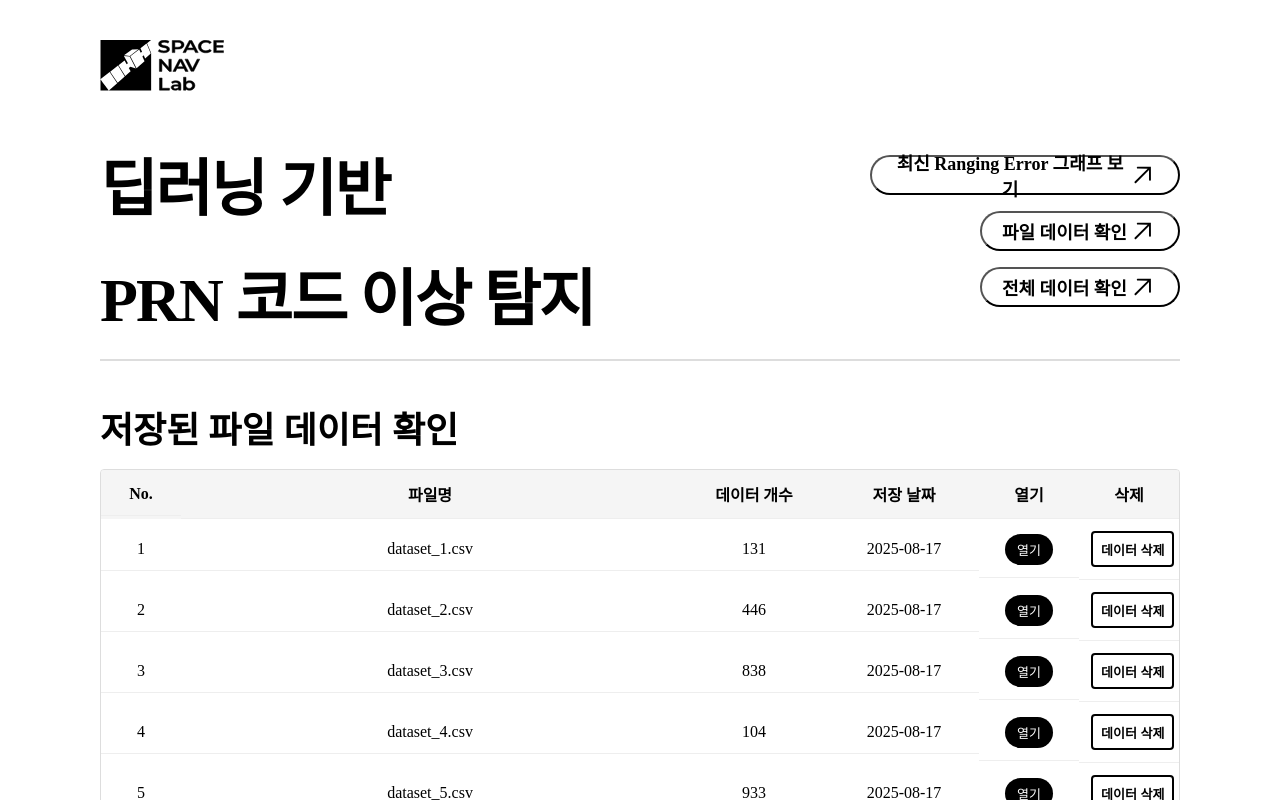
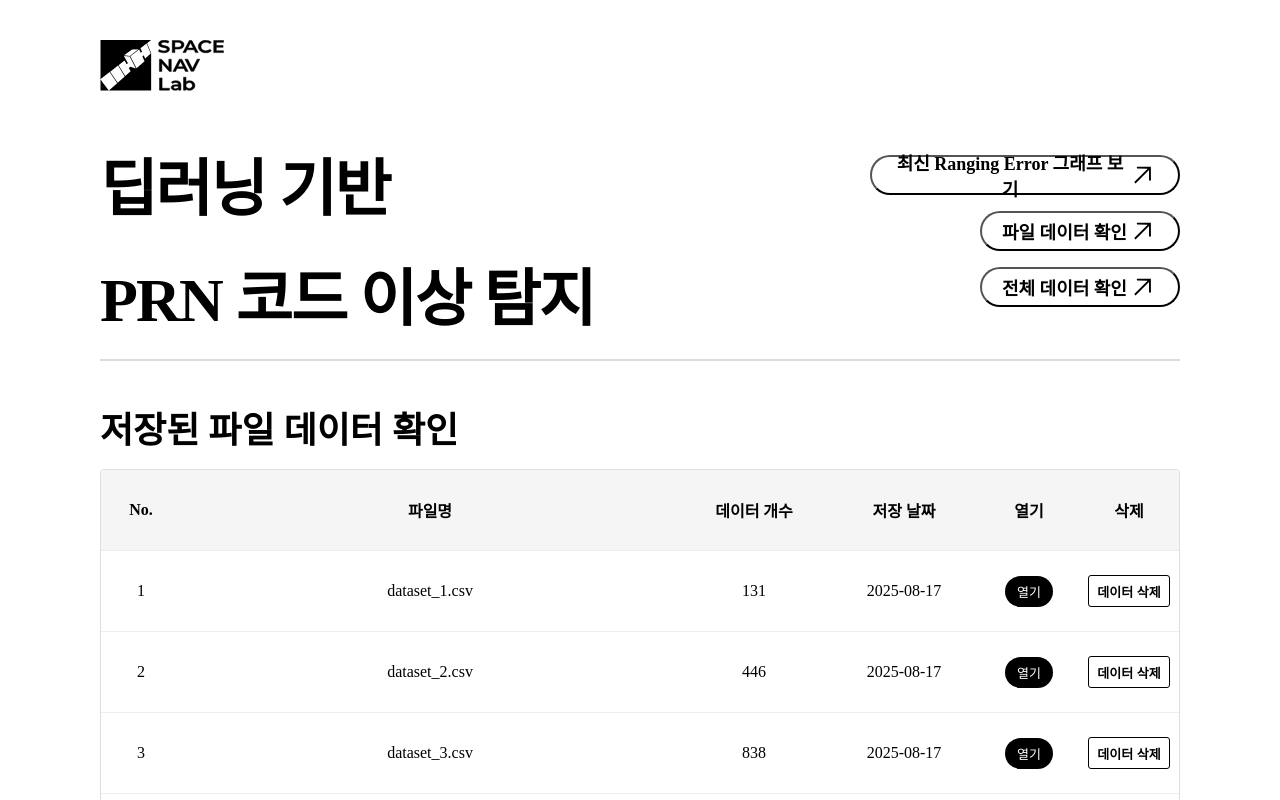
Before and after one commit to Naymium/FrontEnd, a React (Vite) app in the folder vite-project/: page /filedata in a window 1280 px wide. Shown: the top 800 px of the page. Built offline with nearby package versions, Linux system fonts and the light colour scheme.

Commit message:
[MODIFY] file data minor fix

```diff
--- a/vite-project/src/CSS/AbnormalGraph.css
+++ b/vite-project/src/CSS/AbnormalGraph.css
@@ -2,13 +2,7 @@
   margin-left: 100px;
   margin-right: 100px;
   margin-top: 40px;
-  position: relative; /* ✅ 기준 설정 */
-}
-
-.abnormal-section-divider {
-  border-top: 2px solid #ddd;
-  margin-top: 40px;
-  margin-bottom: 30px;
+  position: relative;
 }
 
 .abnormal-section-title {
--- a/vite-project/src/CSS/FileData.css
+++ b/vite-project/src/CSS/FileData.css
@@ -15,7 +15,8 @@
   overflow: hidden;
 }
 
-.thead, .tr {
+.thead,
+.tr {
   display: grid;
   grid-template-columns: 80px 1fr 150px 150px 100px 100px;
   align-items: center;
@@ -26,12 +27,15 @@
   font-weight: bold;
 }
 
-.thead div, .tr div {
-  padding: 12px;
+.thead div,
+.tr div {
+  height: 80px;
   border-bottom: 1px solid #eee;
+  align-content: center;
 }
 
-.open-btn, .delete-btn {
+.open-btn,
+.delete-btn {
   padding: 6px 12px;
   border-radius: 20px;
   font-size: 13px;
@@ -45,18 +49,18 @@
 }
 
 .delete-btn {
-  min-width: 80px;           /* 버튼 크기 일정하게 */
-  height: 36px;              /* 네모 모양 */
+  min-width: 80px; /* 버튼 크기 일정하게 */
+  height: 32px; /* 네모 모양 */
   padding: 4px 8px;
-  border-radius: 4px;        /* 살짝 둥근 네모 (필요없으면 0) */
-  border: 2px solid #000;    /* 검정 테두리 */
-  background: #fff;          /* 흰 배경 */
-  color: #000;               /* 글자 검정 */
-  font-size: 13px;           /* 글씨 크기 적당히 */
+  border-radius: 3px; /* 살짝 둥근 네모 (필요없으면 0) */
+  border: 1px solid #000; /* 검정 테두리 */
+  background: #fff; /* 흰 배경 */
+  color: #000; /* 글자 검정 */
+  font-size: 13px; /* 글씨 크기 적당히 */
   font-weight: 600;
-  white-space: nowrap;       /* 글씨 줄바꿈 방지 */
-  overflow: hidden;          /* 넘치면 숨김 */
-  text-overflow: ellipsis;   /* 넘치면 ... 처리 */
+  white-space: nowrap; /* 글씨 줄바꿈 방지 */
+  overflow: hidden; /* 넘치면 숨김 */
+  text-overflow: ellipsis; /* 넘치면 ... 처리 */
   cursor: pointer;
 }
 
@@ -86,7 +90,7 @@
 .modal-backdrop {
   position: fixed;
   inset: 0;
-  background: rgba(0,0,0,0.3);
+  background: rgba(0, 0, 0, 0.3);
   display: flex;
   justify-content: center;
   align-items: center;
--- a/vite-project/src/Pages/AbnormalGraph.jsx
+++ b/vite-project/src/Pages/AbnormalGraph.jsx
@@ -5,10 +5,9 @@ import leftArrow from "../assets/free-icon-left-arrow-271220.png"; // 왼쪽 화
 const AbnormalGraph = () => {
   return (
     <div className="abnormal-graph-container">
-      <div className="abnormal-section-divider" />
 
       <div className="abnormal-section-title">
-        <strong>Ranging Error Graph (비정상 데이터)</strong>
+        Ranging Error Graph (비정상 데이터)
       </div>
 
       <div className="abnormal-sample-save-wrapper">
--- a/vite-project/src/Pages/Footer.jsx
+++ b/vite-project/src/Pages/Footer.jsx
@@ -1,4 +1,3 @@
-import React from "react";
 import "../CSS/Footer.css";
 
 const Footer = () => {
--- a/vite-project/src/Pages/Graph.jsx
+++ b/vite-project/src/Pages/Graph.jsx
@@ -8,7 +8,7 @@ const Graph = () => {
       <div className="graph-section-divider" />
 
       <div className="graph-section-title">
-        <strong>Ranging Error Graph (정상 데이터)</strong>
+        Ranging Error Graph (정상 데이터)
       </div>
 
       <div className="graph-sample-save-wrapper">
```
Also changed, not shown: vite-project/src/Pages/FileData.jsx (+14 -7 lines).
